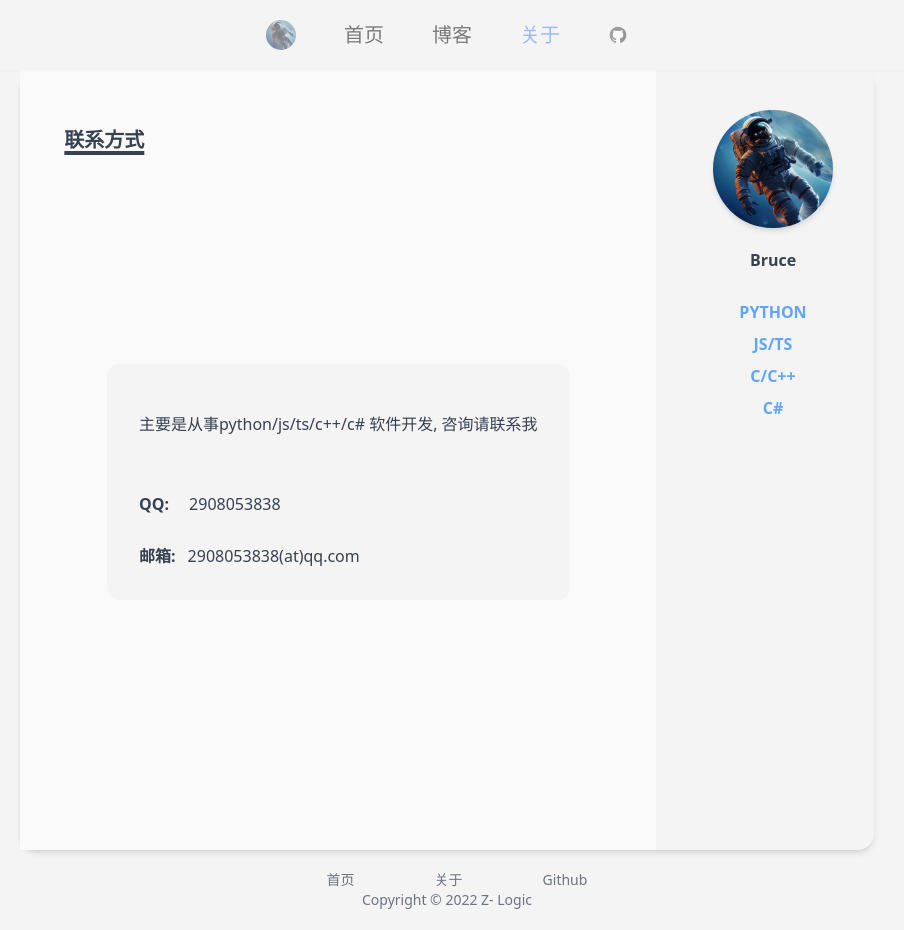
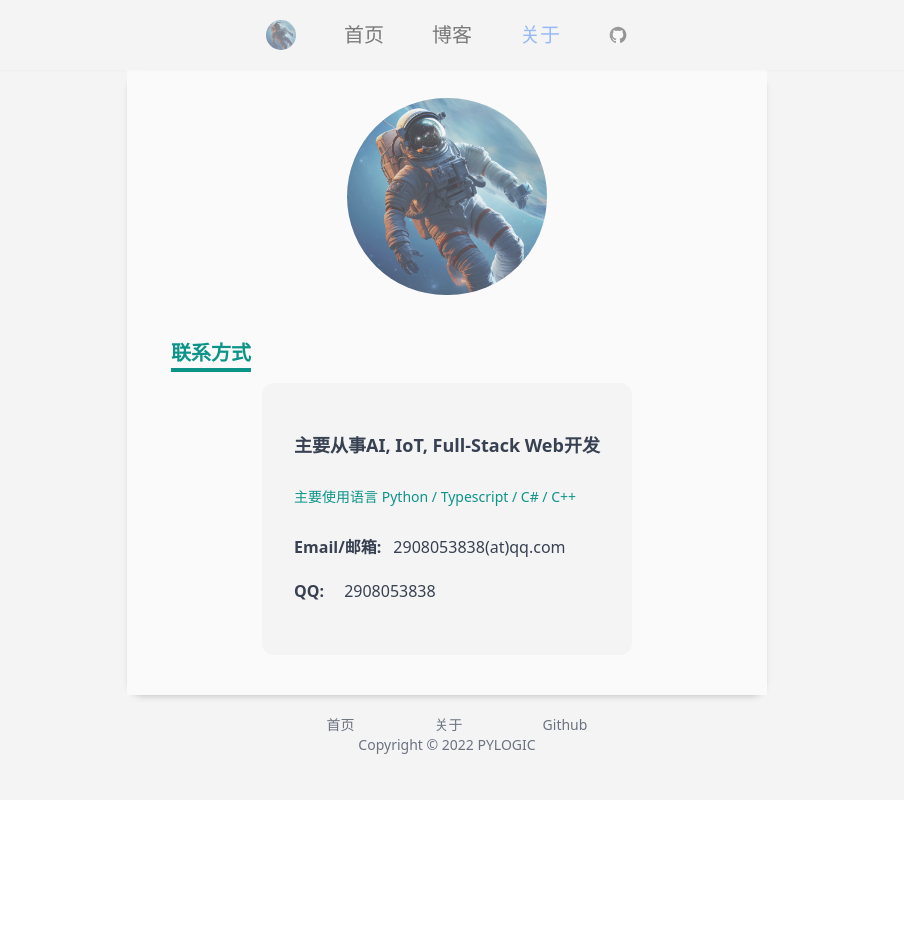
Before and after one commit to brucelee07/zlogic, a Next.js app: page /about in a window 1280 px wide. Shown: the whole page, without its empty margins (193-1097 px from the left). After the commit the page ends 800 px from the top, so only its background shows below. Built offline with nearby package versions, Linux system fonts and the light colour scheme.

Commit message:
remove sider bar and adjust style

```diff
--- a/components/footer.tsx
+++ b/components/footer.tsx
@@ -12,7 +12,7 @@ const Footer: React.FC = () => {
   const links = [
     ["首页", "/"],
     ["关于", "/about"],
-    ["Github", "https://github.com/brucelee07"],
+    ["Github", "https://github.com/bruceunx"],
   ];
   return (
     <footer className="flex flex-col items-center justify-content text-gray-500 text-sm py-5">
@@ -21,7 +21,7 @@ const Footer: React.FC = () => {
           <SingleLinke key={idx} link={link[1]} title={link[0]} />
         ))}
       </ul>
-      <p>Copyright &copy; {new Date().getFullYear()} Z- Logic </p>
+      <p>Copyright &copy; {new Date().getFullYear()} PYLOGIC </p>
     </footer>
   );
 };
--- a/components/heading.tsx
+++ b/components/heading.tsx
@@ -1,7 +1,7 @@
 import React from 'react'
 
 const Heading: React.FC<{ title: string }> = ({ title }) => (
-  <h3 className='underline underline-offset-4 decoration-4 text-xl font-bold ml-4'>
+  <h3 className='underline underline-offset-8 decoration-4 text-xl font-bold ml-4 py-4 text-teal-600'>
     {title}
   </h3>
 )
--- a/components/layout.tsx
+++ b/components/layout.tsx
@@ -1,8 +1,8 @@
 import React from "react";
 import Footer from "./footer";
 import NavBar from "./navbar";
+import Profile from "./profile";
 import SEOHead from "./seohead";
-import SiderBar from "./siderbar";
 
 type LayoutProps = {
   children: React.ReactNode;
@@ -13,12 +13,10 @@ const Layout: React.FC<LayoutProps> = ({ children }) => (
     <SEOHead />
     <div className="bg-zinc-100 min-h-[100vh] w-full">
       <NavBar />
-      <main className="m-auto grid grid-cols-1 md:grid-cols-4 md:w-4/5 xl:w-2/3 md:shadow-md md:rounded-2xl md:gap-2 xl:gap-4">
-        <div className="col-span-1 md:col-span-3 bg-zinc-50 p-7">
+      <main className="m-auto md:w-3/5 xl:w-2/4 md:shadow-md md:rounded-2xl">
+        <div className="bg-zinc-50 p-7">
+          <Profile />
           {children}
-        </div>
-        <div className="invisible md:visible md:col-span-1">
-          <SiderBar />
         </div>
       </main>
       <Footer />
--- a/components/post-card.tsx
+++ b/components/post-card.tsx
@@ -10,7 +10,10 @@ type Props = {
   imgUrl: string;
 };
 const Card: React.FC<Props> = ({ title, date, summary, slug, imgUrl }) => (
-  <Link href={"/blog/" + slug}>
+  <Link
+    href={"/blog/" + slug}
+    className="flex flex-row justify-between items-center hover:opacity-70 hover:text-teal-600 bg-gray-100 shadow-md pr-2 my-1"
+  >
     <Image
       className="object-cover w-full h-48 rounded-t-lg md:h-auto md:w-48 md:rounded-none md:rounded-l-lg"
       src={imgUrl}
@@ -18,13 +21,9 @@ const Card: React.FC<Props> = ({ title, date, summary, slug, imgUrl }) => (
       height={56}
       alt=""
     />
-    <div className="flex flex-col  p-2 pl-8 leading-normal">
-      <h5 className="mb-1 text-2xl font-bold tracking-tight text-gray-900">
-        {title}
-      </h5>
-      <p className="mb-1 font-normal text-gray-700">{summary}</p>
-      <p className="text-sm text-gray-700">{date}</p>
-    </div>
+    <h5 className="mb-1 text-2xl font-bold tracking-tight">{title}</h5>
+    <p className="mb-1 font-normal text-gray-700">{summary}</p>
+    <p className="text-sm">{date}</p>
   </Link>
 );
 
--- /dev/null
+++ b/components/profile.tsx
@@ -0,0 +1,17 @@
+import Image from "next/image";
+
+const Profile = () => {
+  return (
+    <div className="flex flex-col justify-center items-center">
+      <Image
+        src="/assets/bruce.jpg"
+        width={200}
+        height={200}
+        alt="bruceunx"
+        className="rounded-full opacity-70 align-middle"
+      />
+    </div>
+  );
+};
+
+export default Profile;
--- a/pages/about.tsx
+++ b/pages/about.tsx
@@ -5,19 +5,22 @@ import SEOHead from "../components/seohead";
 const About: NextPage = () => {
   return (
     <>
-      <SEOHead title="about me" />
-      <div className="flex flex-col min-h-[87vh] text-gray-700 pb-3 mt-7">
+      <SEOHead title="About Bruce" />
+      <div className="flex flex-col h-fit text-gray-700 pb-3 mt-7">
         <Heading title={"联系方式"} />
         <div className="bg-zinc-100 rounded-xl p-8 flex flex-col m-auto">
-          <p className="mt-4 text-center pb-7">
-            主要是从事python/js/ts/c++/c# 软件开发, 咨询请联系我
+          <h3 className="mt-4 text-center pb-3 font-bold">
+            主要从事AI, IoT, Full-Stack Web开发
+          </h3>
+          <p className="mt-4 text-sm pb-7 text-teal-600">
+            主要使用语言 Python / Typescript / C# / C++
           </p>
-          <p className="py-7">
+          <p>
+            <strong className="pr-3">Email/邮箱:</strong>2908053838(at)qq.com
+          </p>
+          <p className="py-5">
             <strong className="pr-5">QQ:</strong>
             2908053838
-          </p>
-          <p>
-            <strong className="pr-3">邮箱:</strong>2908053838(at)qq.com
           </p>
         </div>
       </div>
--- a/pages/blog.tsx
+++ b/pages/blog.tsx
@@ -1,32 +1,39 @@
-import React from 'react'
-import fs from 'fs'
-import path from 'path'
-import { GetStaticProps } from 'next'
-import matter from 'gray-matter'
-import Card from '../components/post-card'
+import React from "react";
+import fs from "fs";
+import path from "path";
+import { GetStaticProps } from "next";
+import matter from "gray-matter";
+import Card from "../components/post-card";
+import Heading from "../components/heading";
+import SEOHead from "../components/seohead";
 
 type Post = {
   frontMatter: {
-    title: string
-    date: string
-    imgUrl: string
-    summary?: string
-    description?: string
-    tags?: Array<string>
-  }
-  slug: string
-}
+    title: string;
+    date: string;
+    imgUrl: string;
+    summary?: string;
+    description?: string;
+    tags?: Array<string>;
+  };
+  slug: string;
+};
 
 type Props = {
-  posts: Post[]
-}
+  posts: Post[];
+};
 
 const Blog: React.FC<Props> = ({ posts }) => {
   return (
     <>
-      <div className='h-full'>
+      <SEOHead
+        title="BLOG-PYLOGIC"
+        description="blogs about AI engineering, IoTs software development, Full-Stack Web Development"
+      />
+      <Heading title="BLOG" />
+      <div className="h-full">
         {posts.map((post, idx) => (
-          <div key={idx} className='p-2'>
+          <div key={idx} className="p-2">
             <Card
               title={post.frontMatter.title}
               date={post.frontMatter.date}
@@ -38,24 +45,24 @@ const Blog: React.FC<Props> = ({ posts }) => {
         ))}
       </div>
     </>
-  )
-}
+  );
+};
 
 export const getStaticProps: GetStaticProps = async () => {
-  const files = fs.readdirSync(path.join('posts'))
+  const files = fs.readdirSync(path.join("posts"));
   const posts = files.map((file) => {
-    const markdownwithMeta = fs.readFileSync(path.join('posts', file), 'utf-8')
-    const { data } = matter(markdownwithMeta)
+    const markdownwithMeta = fs.readFileSync(path.join("posts", file), "utf-8");
+    const { data } = matter(markdownwithMeta);
     return {
       frontMatter: data,
-      slug: file.split('.')[0],
-    }
-  })
+      slug: file.split(".")[0],
+    };
+  });
   return {
     props: {
       posts,
     },
-  }
-}
+  };
+};
 
-export default Blog
+export default Blog;
--- a/pages/blog/[slug].tsx
+++ b/pages/blog/[slug].tsx
@@ -31,7 +31,7 @@ const SinglePost: NextPage<SinglePost> = ({
   return (
     <>
       <SEOHead title={title} description={title} />
-      <div className="min-h-[88vh] text-gray-700 p-5">
+      <div className="h-full text-gray-700 p-5">
         <h3 className="mt-3 text-center font-bold text-2xl">{title}</h3>
         <p className="text-sm text-right mb-2 pr-2">{date}</p>
         <ReactMarkdown
--- a/pages/index.tsx
+++ b/pages/index.tsx
@@ -10,7 +10,7 @@ interface ButtonLinkProp {
 
 const ButtonLink: React.FC<ButtonLinkProp> = ({ title, link }) => (
   <Link href={link}>
-    <button className="bg-blue-500 w-28 rounded-md p-1 text-white hover:bg-blue-700 font-bold m-4">
+    <button className="bg-teal-600 w-28 rounded-md p-1 text-white hover:bg-teal-700 font-bold m-4">
       {title}
     </button>
   </Link>
@@ -18,7 +18,7 @@ const ButtonLink: React.FC<ButtonLinkProp> = ({ title, link }) => (
 
 const Home: NextPage = () => {
   return (
-    <div className="flex flex-col min-h-[90vh] text-gray-700 pb-3">
+    <div className="flex flex-col h-full text-gray-700 pb-3">
       <p className="bg-zinc-100 rounded-md p-2 text-center m-5">
         AI engineer, Full-Stack Web developer, IoT developer
       </p>
@@ -33,7 +33,7 @@ const Home: NextPage = () => {
         开发过各种不同类型的桌面软件，涉及上位机开发，工业软件开发，通信软件开发，图像处理等等。
       </p>
       <Heading title={"内容"} />
-      <div className="m-4 ml-5">
+      <div className="ml-5">
         <p className="py-2">
           <strong className="pr-3">AI算法:</strong>
           涉及GNN, RNN, LSTM, Transformer, BERT, GPT, GAN, DQN等等
@@ -52,12 +52,17 @@ const Home: NextPage = () => {
         </p>
       </div>
       <Heading title={"我 ♥"} />
-      <p className="m-4 ml-10">
+      <code className="ml-10 bg-gray-100 p-2 w-fit text-blue-400 opacity-70">
         Coding, Reading, Writing, Thinking, Playing, Sleeping
-      </p>
+      </code>
       <Heading title={"其他链接"} />
+      <div className="flex flex-grow align-center items-center">
         <p className="my-4 ml-10 text-sm">
-        <a href="https://github.com/bruceunx" target="_blank" rel="noreferrer">
+          <a
+            href="https://github.com/bruceunx"
+            target="_blank"
+            rel="noreferrer"
+          >
             <Image
               src="/github-light.svg"
               width={20}
@@ -66,7 +71,7 @@ const Home: NextPage = () => {
             />
           </a>
         </p>
-      <p className="ml-10 text-sm">
+        <p className="ml-10 text-sm text-blue-400">
           <a
             href="https://blog.csdn.net/bruceunx"
             target="_blank"
@@ -75,6 +80,7 @@ const Home: NextPage = () => {
             @csdn
           </a>
         </p>
+      </div>
       <ButtonLink link={"/blog"} title={"最新博客"} />
     </div>
   );
--- a/settings/seo.js
+++ b/settings/seo.js
@@ -1,9 +1,9 @@
 const settings = {
   meta: {
-    rootUrl: 'www.pylogic.net',
-    title: 'Py Logic Dev',
-    description: '主要从事软件开发, 项目咨询服务',
+    rootUrl: "www.pylogic.net",
+    title: "AI Driver-PYLOGIC",
+    description: "AI engineer, Full-Stack Web developer, IoT developer",
   },
-}
+};
 
-export default settings
+export default settings;
```
Lines whose indentation alone changed are shown as unchanged.
